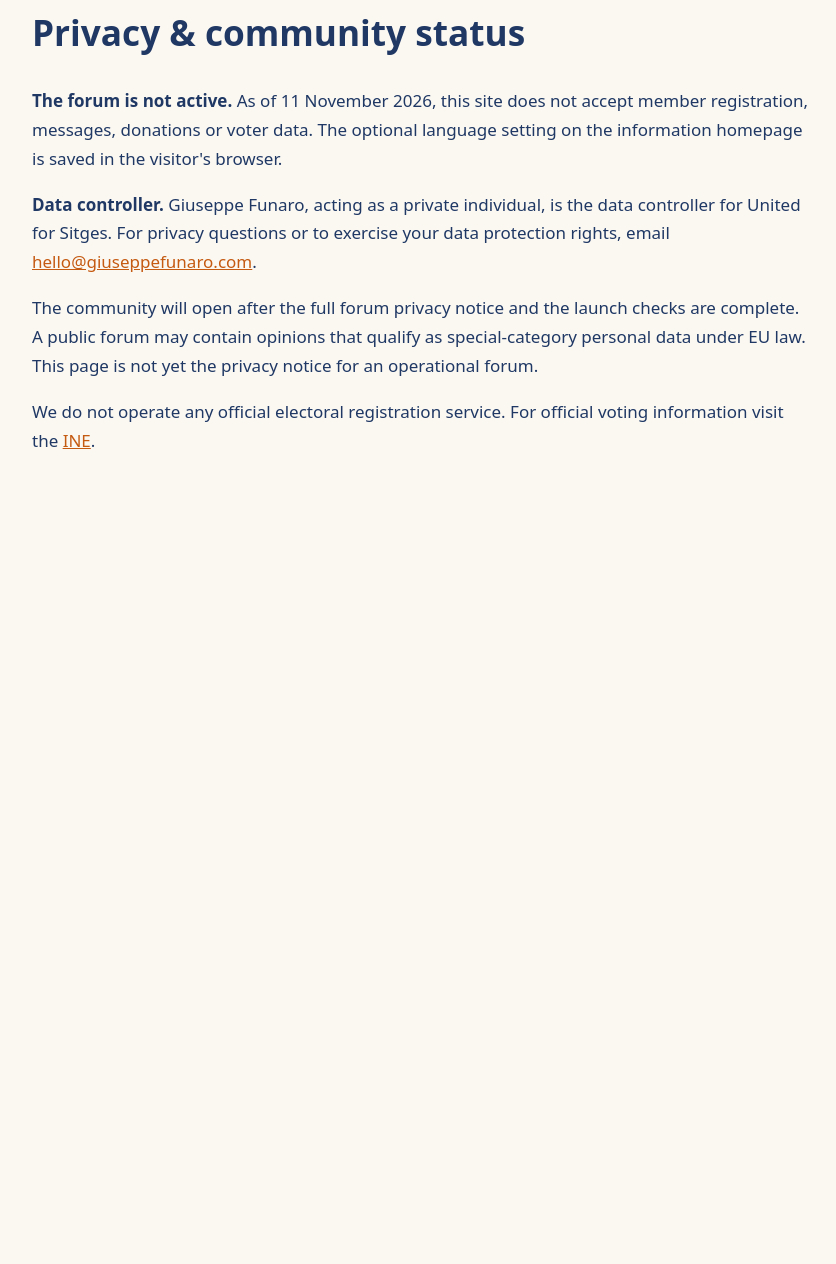
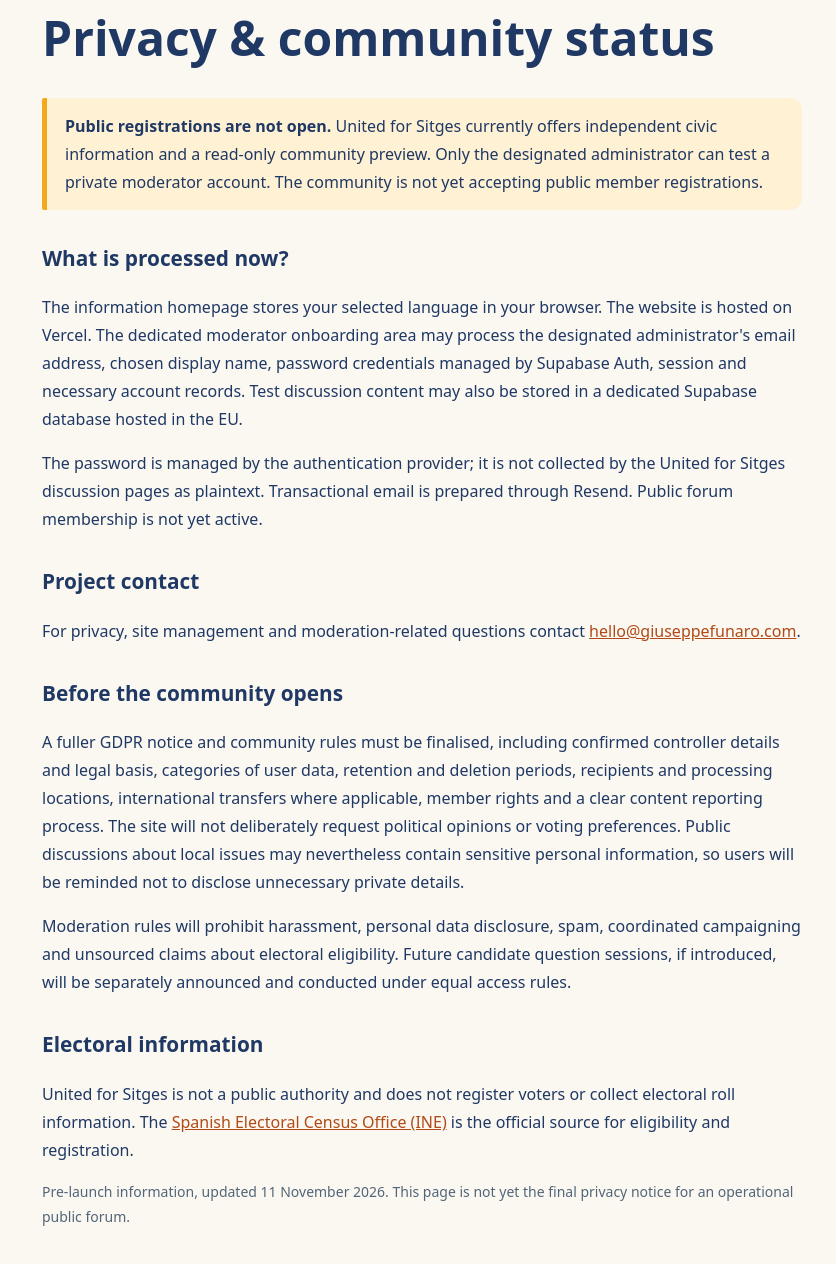
Before and after one commit to Geppix140269/united-for-sitges, a plain HTML site: page privacy.html in a window 1280 px wide. Shown: the part 96-1360 px from the top of the page, without its empty margins (218-1054 px from the left). Before the commit the page ends 800 px from the top, so only its background shows below. Drawn offline with Linux system fonts and the light colour scheme.

Commit message:
Clarify pre-launch privacy and limited moderator beta data processing

```diff
--- a/privacy.html
+++ b/privacy.html
@@ -1 +1,22 @@
-<!DOCTYPE html><html lang="en"><head><meta charset="utf-8"><meta name="viewport" content="width=device-width,initial-scale=1"><title>Privacy notice — United for Sitges</title><style>body{font:17px/1.7 system-ui;background:#FBF8F2;color:#1F3864;margin:0;padding:30px}main{max-width:780px;margin:auto}a{color:#C55A11}h1{font-size:2.2rem}strong{font-weight:800}</style></head><body><main><p><a href="/">← United for Sitges</a></p><h1>Privacy &amp; community status</h1><p><strong>The forum is not active.</strong> As of 11 November 2026, this site does not accept member registration, messages, donations or voter data. The optional language setting on the information homepage is saved in the visitor's browser.</p><p><strong>Data controller.</strong> Giuseppe Funaro, acting as a private individual, is the data controller for United for Sitges. For privacy questions or to exercise your data protection rights, email <a href="mailto:hello@giuseppefunaro.com">hello@giuseppefunaro.com</a>.</p><p>The community will open after the full forum privacy notice and the launch checks are complete. A public forum may contain opinions that qualify as special-category personal data under EU law. This page is not yet the privacy notice for an operational forum.</p><p>We do not operate any official electoral registration service. For official voting information visit the <a href="https://ine.es/dyngs/CEL/en/index.htm?cid=383">INE</a>.</p></main></body></html>
+<!DOCTYPE html>
+<html lang="en"><head><meta charset="utf-8"><meta name="viewport" content="width=device-width,initial-scale=1">
+<meta name="robots" content="index,follow"><meta name="theme-color" content="#1F3864">
+<title>Privacy & community status — United for Sitges</title>
+<link rel="icon" type="image/svg+xml" href="/favicon.svg">
+<style>body{font:16px/1.75 system-ui,-apple-system,sans-serif;background:#FBF8F2;color:#1F3864;margin:0;padding:22px}main{max-width:760px;margin:16px auto 50px}a{color:#B14A17}h1{font-size:clamp(2rem,5vw,3rem);line-height:1.15}h2{font-size:1.3rem;margin-top:30px}.notice{padding:14px 18px;border-left:5px solid #F4A81C;background:#fff1d4;border-radius:2px 12px 12px 2px}.small{font-size:14px;color:#526578}strong{font-weight:800}li{margin:8px 0}header{max-width:760px;margin:auto;display:flex;align-items:center;gap:10px}header img{width:44px;height:44px}header a{font-weight:800;text-decoration:none;color:#1F3864}</style>
+</head><body>
+<header><a href="/"><img src="/favicon.svg" alt="" width="44" height="44"></a><a href="/">United for Sitges</a></header>
+<main><h1>Privacy & community status</h1>
+<p class="notice"><strong>Public registrations are not open.</strong> United for Sitges currently offers independent civic information and a read-only community preview. Only the designated administrator can test a private moderator account. The community is not yet accepting public member registrations.</p>
+<h2>What is processed now?</h2>
+<p>The information homepage stores your selected language in your browser. The website is hosted on Vercel. The dedicated moderator onboarding area may process the designated administrator's email address, chosen display name, password credentials managed by Supabase Auth, session and necessary account records. Test discussion content may also be stored in a dedicated Supabase database hosted in the EU.</p>
+<p>The password is managed by the authentication provider; it is not collected by the United for Sitges discussion pages as plaintext. Transactional email is prepared through Resend. Public forum membership is not yet active.</p>
+<h2>Project contact</h2>
+<p>For privacy, site management and moderation-related questions contact <a href="mailto:hello@giuseppefunaro.com">hello@giuseppefunaro.com</a>.</p>
+<h2>Before the community opens</h2>
+<p>A fuller GDPR notice and community rules must be finalised, including confirmed controller details and legal basis, categories of user data, retention and deletion periods, recipients and processing locations, international transfers where applicable, member rights and a clear content reporting process. The site will not deliberately request political opinions or voting preferences. Public discussions about local issues may nevertheless contain sensitive personal information, so users will be reminded not to disclose unnecessary private details.</p>
+<p>Moderation rules will prohibit harassment, personal data disclosure, spam, coordinated campaigning and unsourced claims about electoral eligibility. Future candidate question sessions, if introduced, will be separately announced and conducted under equal access rules.</p>
+<h2>Electoral information</h2>
+<p>United for Sitges is not a public authority and does not register voters or collect electoral roll information. The <a href="https://ine.es/dyngs/CEL/en/index.htm?cid=383" target="_blank" rel="noopener">Spanish Electoral Census Office (INE)</a> is the official source for eligibility and registration.</p>
+<p class="small">Pre-launch information, updated 11 November 2026. This page is not yet the final privacy notice for an operational public forum.</p>
+</main></body></html>
```
